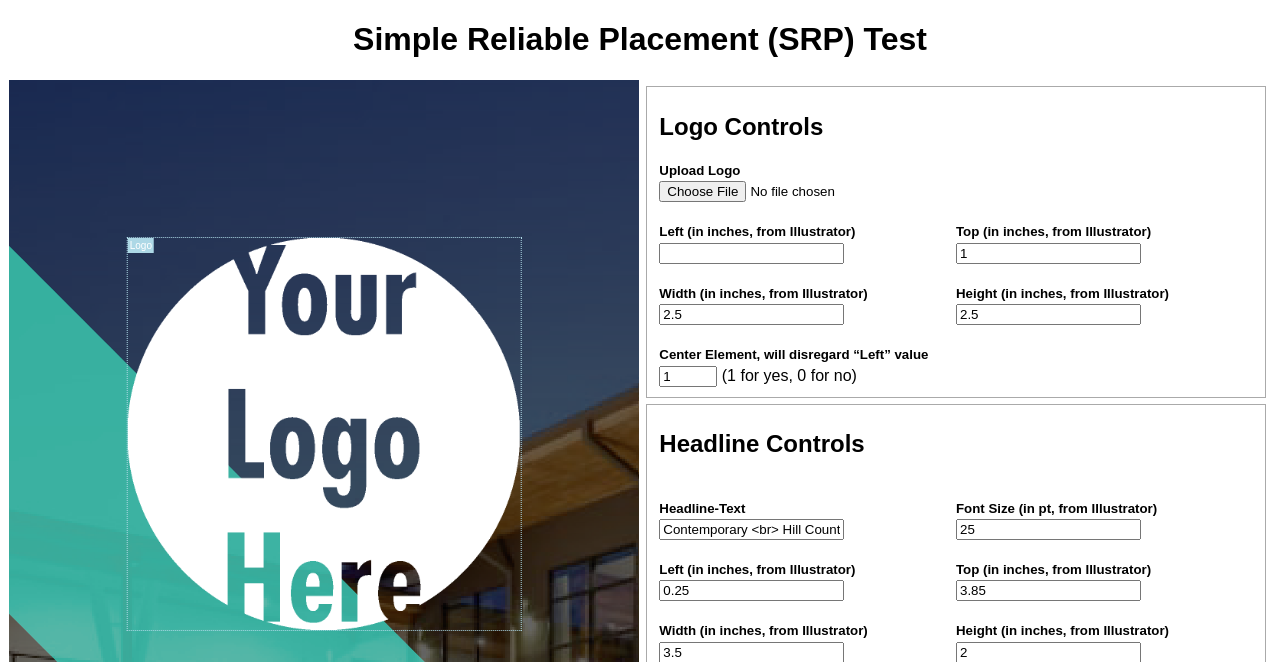
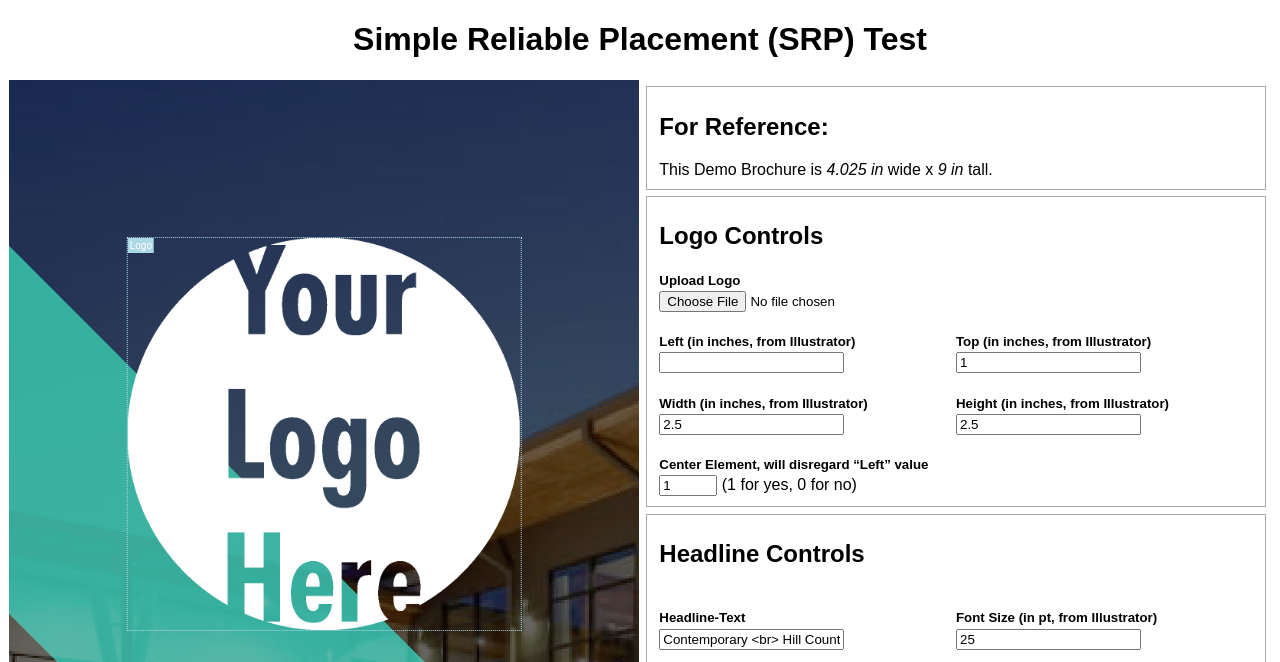
Before and after one commit to justMoritz/simple-reliable-placement, a PHP site: page / in a window 1280 px wide. Shown: the top 662 px of the page. Run offline with PHP 8.4, Linux system fonts and the light colour scheme; some web fonts are replaced.

Commit message:
updated paths and descriptions

```diff
--- a/index.php
+++ b/index.php
@@ -84,7 +84,7 @@
               data-srp-top="1"
               data-srp-width="2.5"
               data-srp-height="2.5"
-              data-srp-bgimg="/img/lowgow.png"
+              data-srp-bgimg="./img/lowgow.png"
               data-srp-description="Logo"
             ></div>
 
@@ -96,6 +96,10 @@
       <div class="layoutcontainer__controls layourcontrols">
         <div class="layourcontrols__inner">
 
+          <fieldset>
+            <h2>For Reference:</h2>
+            This Demo Brochure is <em>4.025 in</em> wide x <em>9 in</em> tall.
+          </fieldset>
 
           <fieldset>
             <h2>Logo Controls</h2>
```
